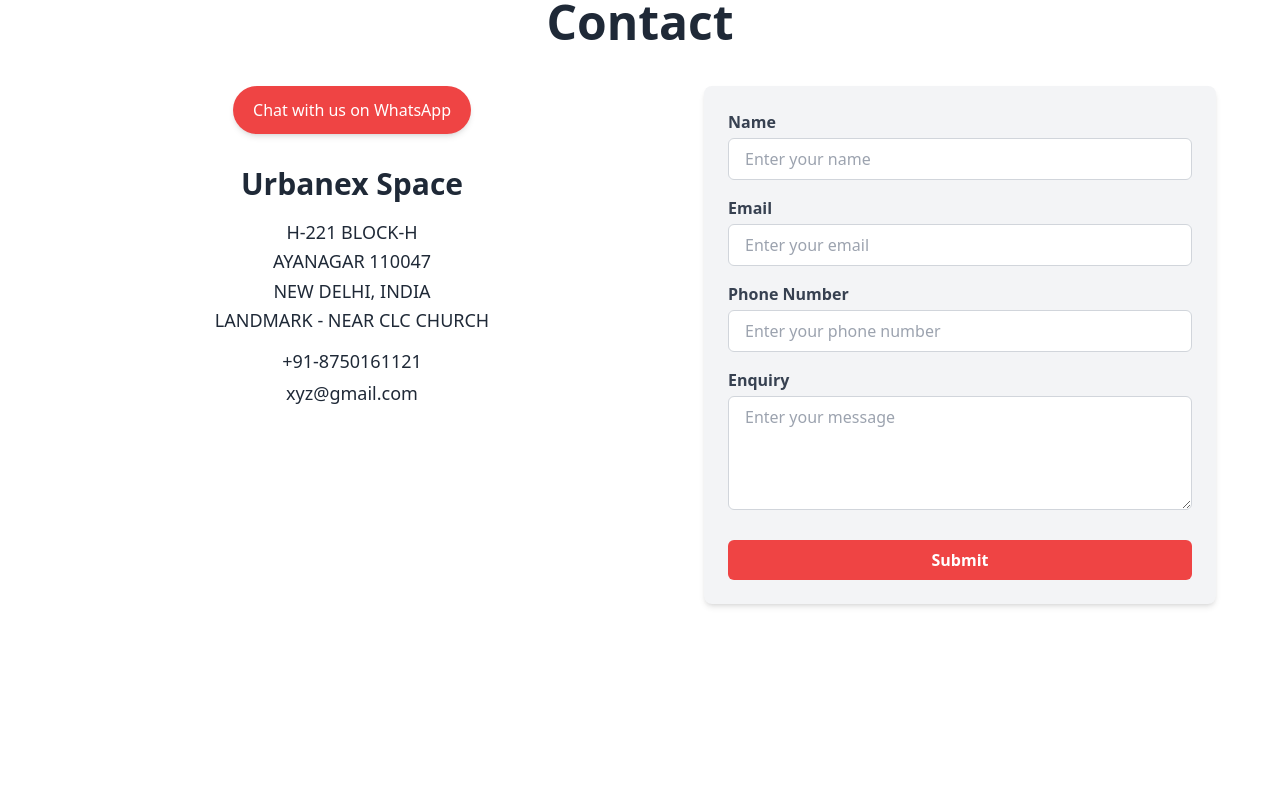
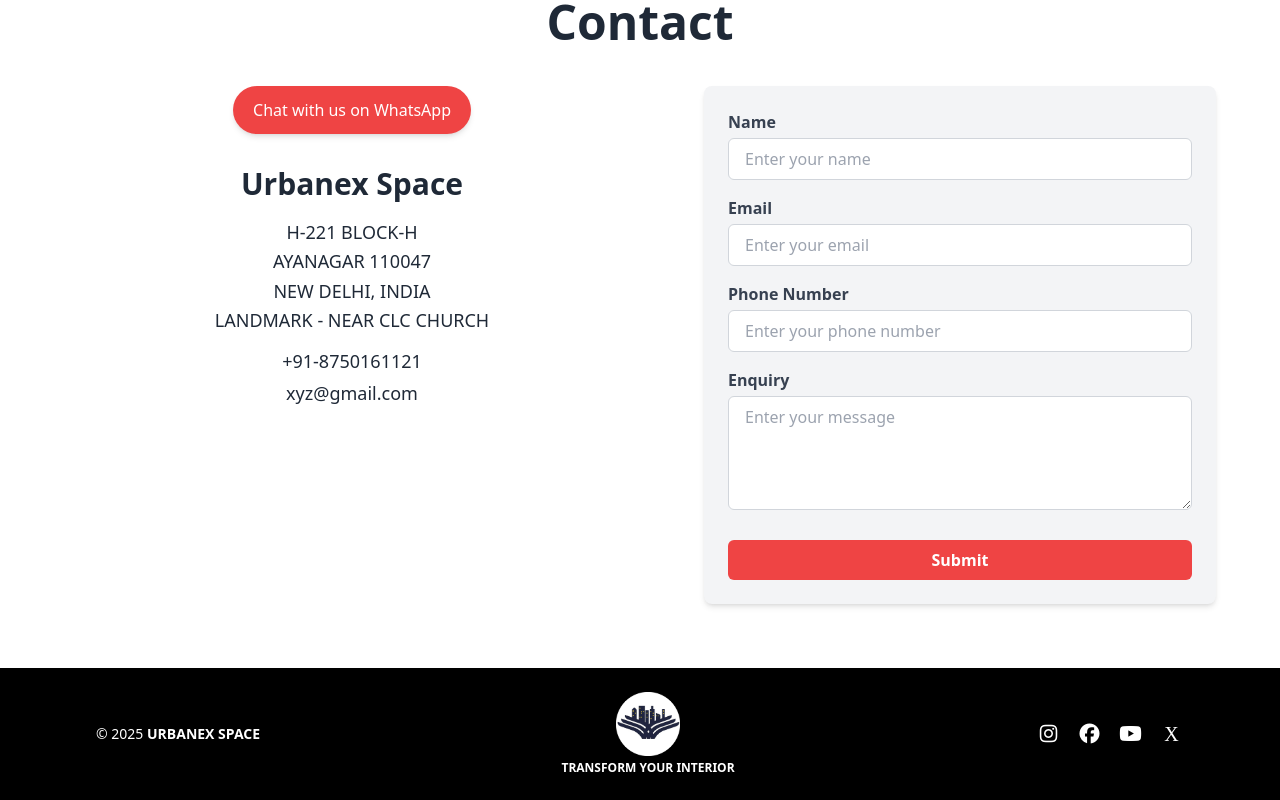
Before and after one commit to hp1430/urbanexspace, a React (Vite) app: page / in a window 1280 px wide. Shown: the part 8302-9102 px from the top of the page. Before the commit the page ends 8970 px from the top, so only its background shows below. Built offline with nearby package versions, Linux system fonts and the light colour scheme.

Commit message:
Added Footer

```diff
--- a/package.json
+++ b/package.json
@@ -10,6 +10,7 @@
     "preview": "vite preview"
   },
   "dependencies": {
+    "@fortawesome/fontawesome-free": "^7.0.0",
     "dotenv": "^16.5.0",
     "eslint-config-prettier": "^10.1.2",
     "keen-slider": "^6.8.6",
--- /dev/null
+++ b/src/components/molecules/Footer/Footer.jsx
@@ -0,0 +1,40 @@
+import logo from '../../../../public/favicon.png'
+
+export const Footer = () => {
+  return (
+    <footer className="bg-black text-white py-6 px-4 flex flex-col md:flex-row items-center justify-between shadow-md">
+      {/* Left: Copyright */}
+      <div className="text-sm ml-20 mb-2 md:mb-0">
+        © {new Date().getFullYear()} <span className="font-semibold">URBANEX SPACE</span>
+      </div>
+
+      {/* Center: Logo & Language */}
+      <div className="flex flex-col items-center">
+        <img
+          src={logo} // Replace with your white logo path
+          alt="Logo"
+          className="h-16 mb-1"
+        />
+        <div className="text-xs space-x-2">
+          <span className="font-bold">TRANSFORM YOUR INTERIOR</span>
+        </div>
+      </div>
+
+      {/* Right: Social Media Icons */}
+      <div className="flex space-x-4 text-white text-xl mr-20">
+        <a href="#" target="_blank" rel="noopener noreferrer">
+          <i className="fab fa-instagram hover:text-gray-400" />
+        </a>
+        <a href="#" target="_blank" rel="noopener noreferrer">
+          <i className="fab fa-facebook hover:text-gray-400" />
+        </a>
+        <a href="#" target="_blank" rel="noopener noreferrer">
+          <i className="fab fa-youtube hover:text-gray-400" />
+        </a>
+        <a href="#" target="_blank" rel="noopener noreferrer">
+          <i className="fab fa-x hover:text-gray-400" />
+        </a>
+      </div>
+    </footer>
+  );
+};
--- a/src/main.jsx
+++ b/src/main.jsx
@@ -1,3 +1,4 @@
+import '@fortawesome/fontawesome-free/css/all.min.css';
 import { createRoot } from 'react-dom/client'
 import './index.css'
 import App from './App.jsx'
--- a/src/pages/FarmhousePortfolio/FarmhousePortfolio.jsx
+++ b/src/pages/FarmhousePortfolio/FarmhousePortfolio.jsx
@@ -18,6 +18,7 @@
 import FarmhouseSlide22 from "../../assets/portfolio/farmhouse/FarmhouseSlide22.png"
 import FarmhouseSlide23 from "../../assets/portfolio/farmhouse/FarmhouseSlide23.png"
 import { WhatsappButton } from "../../components/atoms/WhatsappButton/WhatsappButton"
+import { Footer } from "../../components/molecules/Footer/Footer"
 
 export const FarmhousePortfolio = () => {
     return (
@@ -59,6 +60,7 @@
                     ]}
                 />
             </div>
+            <Footer />
             <WhatsappButton />
         </div>
     )
--- a/src/pages/Home/Home.jsx
+++ b/src/pages/Home/Home.jsx
@@ -9,6 +9,7 @@
 import { useEffect } from "react"
 import Services from "../../components/molecules/Services/Services"
 import { WhatsappButton } from "../../components/atoms/WhatsappButton/WhatsappButton"
+import { Footer } from "../../components/molecules/Footer/Footer"
 
 export const Home = () => {
 
@@ -33,6 +34,7 @@
             <AboutUs />
             <Services />
             <Contact />
+            <Footer />
             <WhatsappButton />
         </div>
     )
--- a/src/pages/HospitalityPortfolio/HospitalityPortfolio.jsx
+++ b/src/pages/HospitalityPortfolio/HospitalityPortfolio.jsx
@@ -17,6 +17,7 @@
 import HospitalitySlide26 from "../../assets/portfolio/hospitality/HospitalitySlide26.png"
 import HospitalitySlide27 from "../../assets/portfolio/hospitality/HospitalitySlide27.png"
 import { WhatsappButton } from "../../components/atoms/WhatsappButton/WhatsappButton"
+import { Footer } from "../../components/molecules/Footer/Footer"
 
 export const HospitalityPortfolio = () => {
     return (
@@ -57,6 +58,7 @@
                     ]}
                 />
             </div>
+            <Footer />
             <WhatsappButton />
         </div>
     )
--- a/src/pages/OfficePortfolio/OfficePortfolio.jsx
+++ b/src/pages/OfficePortfolio/OfficePortfolio.jsx
@@ -14,6 +14,7 @@
 import OfficeSlide23 from "../../assets/portfolio/office/OfficeSlide23.png"
 import OfficeSlide24 from "../../assets/portfolio/office/OfficeSlide24.png"
 import { WhatsappButton } from "../../components/atoms/WhatsappButton/WhatsappButton"
+import { Footer } from "../../components/molecules/Footer/Footer"
 
 export const OfficePortfolio = () => {
     return (
@@ -51,6 +52,7 @@
                     ]}
                 />
             </div>
+            <Footer />
             <WhatsappButton />
         </div>
     )
--- a/src/pages/ResidentialPortfolio/ResidentialPortfolio.jsx
+++ b/src/pages/ResidentialPortfolio/ResidentialPortfolio.jsx
@@ -18,6 +18,7 @@
 import ResidentialSlide34 from "../../assets/portfolio/residential/ResidentialSlide34.png"
 import ResidentialSlide35 from "../../assets/portfolio/residential/ResidentialSlide35.png"
 import { WhatsappButton } from "../../components/atoms/WhatsappButton/WhatsappButton"
+import { Footer } from "../../components/molecules/Footer/Footer"
 
 export const ResidentialPortfolio = () => {
     return (
@@ -59,6 +60,7 @@
                     ]}
                 />
             </div>
+            <Footer />
             <WhatsappButton />
         </div>
     )
```
Also changed, not shown: 1 other file (tests, documents, lock files or other folders).
